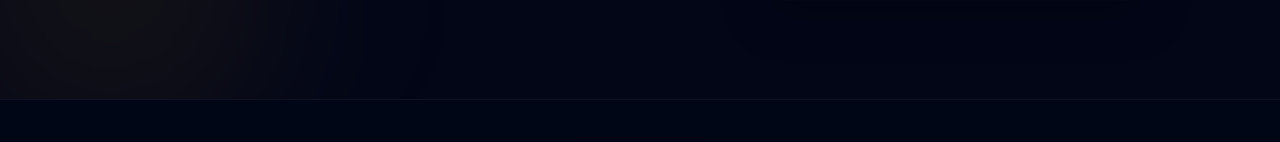
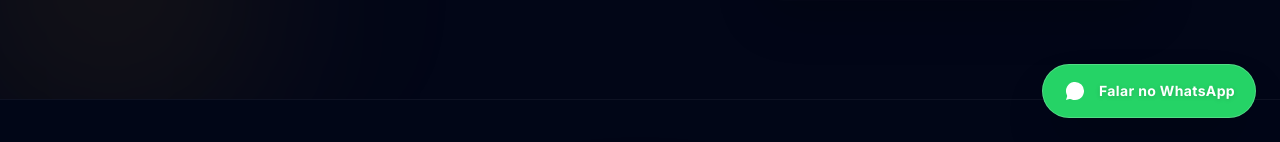
Before and after one commit to Onsistema/ImovelMatch, a React (Vite) app: page / in a window 1280 px wide. Shown: the part 658-800 px from the top of the page. Built offline with nearby package versions, Linux system fonts and the light colour scheme.

Commit message:
feat: add floating WhatsApp contact button
Introduce a global WhatsApp floating button to improve user communication and lead conversion across the application and landing pages.

```diff
--- a/src/App.tsx
+++ b/src/App.tsx
@@ -42,6 +42,7 @@
 import SleekLineCursor from "./components/SleekLineCursor";
 import AnimatedModal from "./components/AnimatedModal";
 import ExitIntentModal from "./components/ExitIntentModal";
+import WhatsAppButton from "./components/WhatsAppButton";
 import PrivacyPolicy from "./components/PrivacyPolicy";
 import DeleteAccount from "./components/DeleteAccount";
 import { LandingPageLP } from "./components/LandingPageLP";
@@ -2197,6 +2198,7 @@
       <Footer onNavigate={handleNavigate} />
       <CheckAccessModal isOpen={isCheckModalOpen} onClose={() => setIsCheckModalOpen(false)} />
       <ExitIntentModal isOpen={isExitIntentModalOpen} onClose={() => setIsExitIntentModalOpen(false)} />
+      <WhatsAppButton />
     </div>
   );
 }
--- a/src/components/LandingPageLP.tsx
+++ b/src/components/LandingPageLP.tsx
@@ -17,6 +17,7 @@
 } from 'lucide-react';
 import { motion, AnimatePresence } from 'motion/react';
 import ExitIntentModal from './ExitIntentModal';
+import WhatsAppButton from './WhatsAppButton';
 
 const LOGO_URL = "https://lh3.googleusercontent.com/d/16FOqiYB4xcoXfqJ_k5sxP-c58SS6_zpL";
 
@@ -946,6 +947,9 @@
         isOpen={isExitIntentModalOpen}
         onClose={() => setIsExitIntentModalOpen(false)}
       />
+
+      {/* Floating WhatsApp Button */}
+      <WhatsAppButton />
     </div>
   );
 };
--- /dev/null
+++ b/src/components/WhatsAppButton.tsx
@@ -0,0 +1,27 @@
+import React from 'react';
+import { MessageCircle } from 'lucide-react';
+
+export const WhatsAppButton: React.FC = () => {
+  const whatsappUrl = "https://wa.me/5519997428649?text=Ol%C3%A1!%20Gostaria%20de%20saber%20mais%20sobre%20a%20SwapHome.";
+
+  return (
+    <a
+      href={whatsappUrl}
+      target="_blank"
+      rel="noopener noreferrer"
+      aria-label="Falar no WhatsApp"
+      className="fixed bottom-6 right-6 z-50 flex items-center gap-3 bg-[#25D366] hover:bg-[#20ba5a] text-white p-3.5 sm:px-5 sm:py-3.5 rounded-full shadow-2xl hover:shadow-emerald-500/30 hover:scale-105 transition-all duration-300 group cursor-pointer border border-white/20"
+    >
+      <div className="relative flex items-center justify-center">
+        {/* Pulse effect */}
+        <span className="absolute -inset-1 rounded-full bg-white/40 animate-ping opacity-75" />
+        <MessageCircle className="w-6 h-6 fill-white text-[#25D366] shrink-0 relative z-10" />
+      </div>
+      <span className="hidden sm:inline font-bold text-sm tracking-wide text-white drop-shadow-sm">
+        Falar no WhatsApp
+      </span>
+    </a>
+  );
+};
+
+export default WhatsAppButton;
```
